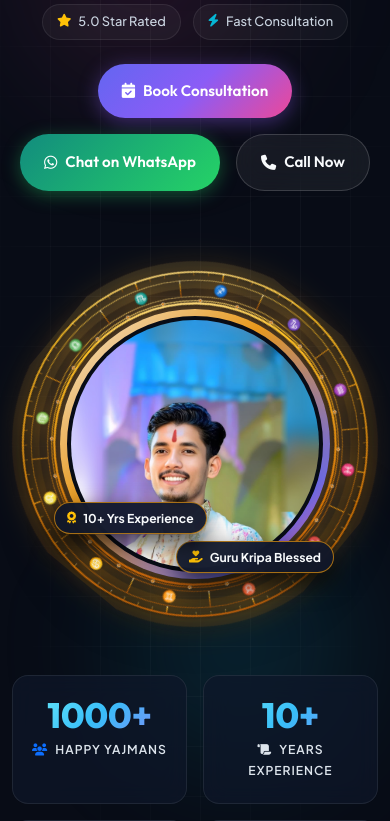
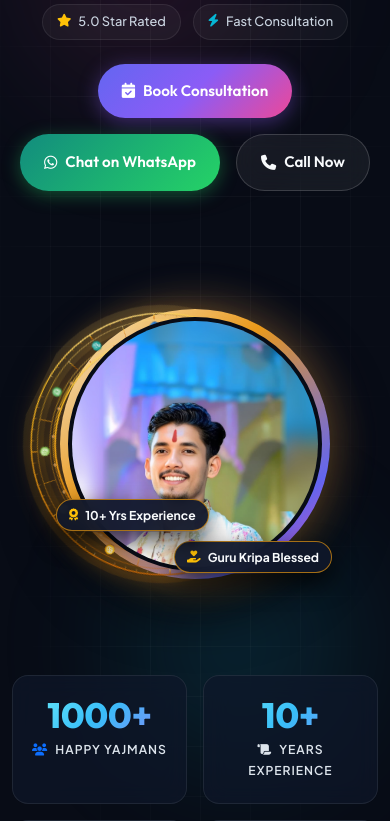
Before and after one commit to krishnapatidar2805/vedic_astro, a Django app: page / in a window 390 px wide. Shown: the part 1024-1845 px from the top of the page. Run offline with Django 5.2, Linux system fonts and the light colour scheme; data that the repository does not hold is empty.

Commit message:
Restore elegant half crescent zodiac arc around hero photo per user preference

```diff
--- a/static/css/style.css
+++ b/static/css/style.css
@@ -2569,10 +2569,10 @@ h1, h2, h3, h4, h5, h6 {
 .hero-photo-frame {
   position: relative;
   display: inline-block;
-  width: 370px;
-  height: 370px;
+  width: 390px;
+  height: 390px;
   border-radius: 50%;
-  padding: 7px;
+  padding: 8px;
   background: linear-gradient(135deg, #FFFBEB 0%, #F59E0B 40%, #6366F1 80%, #EC4899 100%);
   box-shadow:
     0 0 45px rgba(245, 158, 11, 0.4),
@@ -2590,10 +2590,10 @@ h1, h2, h3, h4, h5, h6 {
 /* Ambient Sacred Cosmic Halo */
 .hero-photo-halo {
   position: absolute;
-  inset: -28px;
+  inset: -24px;
   border-radius: 50%;
-  background: radial-gradient(circle at 50% 50%, rgba(245, 158, 11, 0.35) 0%, rgba(99, 102, 241, 0.2) 50%, transparent 75%);
-  filter: blur(22px);
+  background: radial-gradient(circle at 50% 50%, rgba(245, 158, 11, 0.3) 0%, rgba(99, 102, 241, 0.18) 50%, transparent 75%);
+  filter: blur(20px);
   pointer-events: none;
   animation: auraBreathe 4s ease-in-out infinite alternate;
   z-index: 0;
@@ -2604,30 +2604,22 @@ h1, h2, h3, h4, h5, h6 {
   100% { opacity: 1; transform: scale(1.04); filter: blur(24px); }
 }
 
-/* Authentic Vedic 12-Rashi Zodiac Astrolabe Dial Ring (Concentric & Visible on All 4 Sides) */
+/* Authentic Vedic 12-Rashi Zodiac Astrolabe Dial Ring (Artistic Crescent Arc) */
 .hero-rashi-dial {
   position: absolute;
-  top: 50%;
-  left: 50%;
-  width: 480px !important;
-  height: 480px !important;
-  max-width: none !important;
-  max-height: none !important;
-  transform: translate(-50%, -50%);
-  transform-origin: center center;
+  top: -46px;
+  left: -46px;
+  width: 482px;
+  height: 482px;
   pointer-events: none;
   z-index: 1;
-  animation: rotateRashiDial 60s linear infinite;
-  filter: drop-shadow(0 0 14px rgba(245, 158, 11, 0.65));
+  animation: rotateRashiDial 90s linear infinite;
+  filter: drop-shadow(0 0 10px rgba(245, 158, 11, 0.5));
 }
 
 @keyframes rotateRashiDial {
-  0% {
-    transform: translate(-50%, -50%) rotate(0deg);
-  }
-  100% {
-    transform: translate(-50%, -50%) rotate(360deg);
-  }
+  from { transform: rotate(0deg); }
+  to { transform: rotate(360deg); }
 }
 
 .hero-photo-box {
@@ -2685,13 +2677,13 @@ h1, h2, h3, h4, h5, h6 {
 }
 
 .hero-badge-right {
-  bottom: 15px;
-  right: -12px;
+  bottom: 18px;
+  right: -10px;
 }
 
 .hero-badge-left {
-  bottom: 65px;
-  left: -14px;
+  bottom: 75px;
+  left: -12px;
 }
 
 /* ── THEME TOGGLE BUTTON ── */
@@ -3500,18 +3492,18 @@ h1, h2, h3, h4, h5, h6 {
     border-radius: 50%;
   }
   .hero-rashi-dial {
-    width: 420px !important;
-    height: 420px !important;
-    max-width: none !important;
-    max-height: none !important;
+    width: 396px;
+    height: 396px;
+    top: -38px;
+    left: -38px;
   }
   .hero-badge-right {
     bottom: 12px;
-    right: -8px;
+    right: -5px;
   }
   .hero-badge-left {
-    bottom: 55px;
-    left: -10px;
+    bottom: 60px;
+    left: -8px;
   }
   .hero-photo-wrap { margin-top: 30px; }
   .hero-stats { grid-template-columns: repeat(2, 1fr); }
@@ -3523,10 +3515,10 @@ h1, h2, h3, h4, h5, h6 {
     border-radius: 50%;
   }
   .hero-rashi-dial {
-    width: 355px !important;
-    height: 355px !important;
-    max-width: none !important;
-    max-height: none !important;
+    width: 336px;
+    height: 336px;
+    top: -33px;
+    left: -33px;
   }
   .hero-photo-badge {
     font-size: 0.76rem;
@@ -3534,11 +3526,11 @@ h1, h2, h3, h4, h5, h6 {
   }
   .hero-badge-right {
     bottom: 6px;
-    right: -4px;
+    right: -2px;
   }
   .hero-badge-left {
-    bottom: 45px;
-    left: -6px;
+    bottom: 48px;
+    left: -4px;
   }
   .about-img-wrap { max-width: 100%; }
   .about-exp-badge { position: static; margin-top: 16px; display: inline-block; }
--- a/templates/base.html
+++ b/templates/base.html
@@ -16,7 +16,7 @@
 <link rel="preconnect" href="https://fonts.gstatic.com" crossorigin>
 <link href="https://fonts.googleapis.com/css2?family=Outfit:wght@300;400;500;600;700;800;900&family=Plus+Jakarta+Sans:wght@300;400;500;600;700;800&display=swap" rel="stylesheet">
 <!-- Custom CSS -->
-<link rel="stylesheet" href="{% static 'css/style.css' %}?v=8.0">
+<link rel="stylesheet" href="{% static 'css/style.css' %}?v=9.0">
 <script>
   (function() {
     var savedTheme = localStorage.getItem('site-theme') || 'dark';
```
